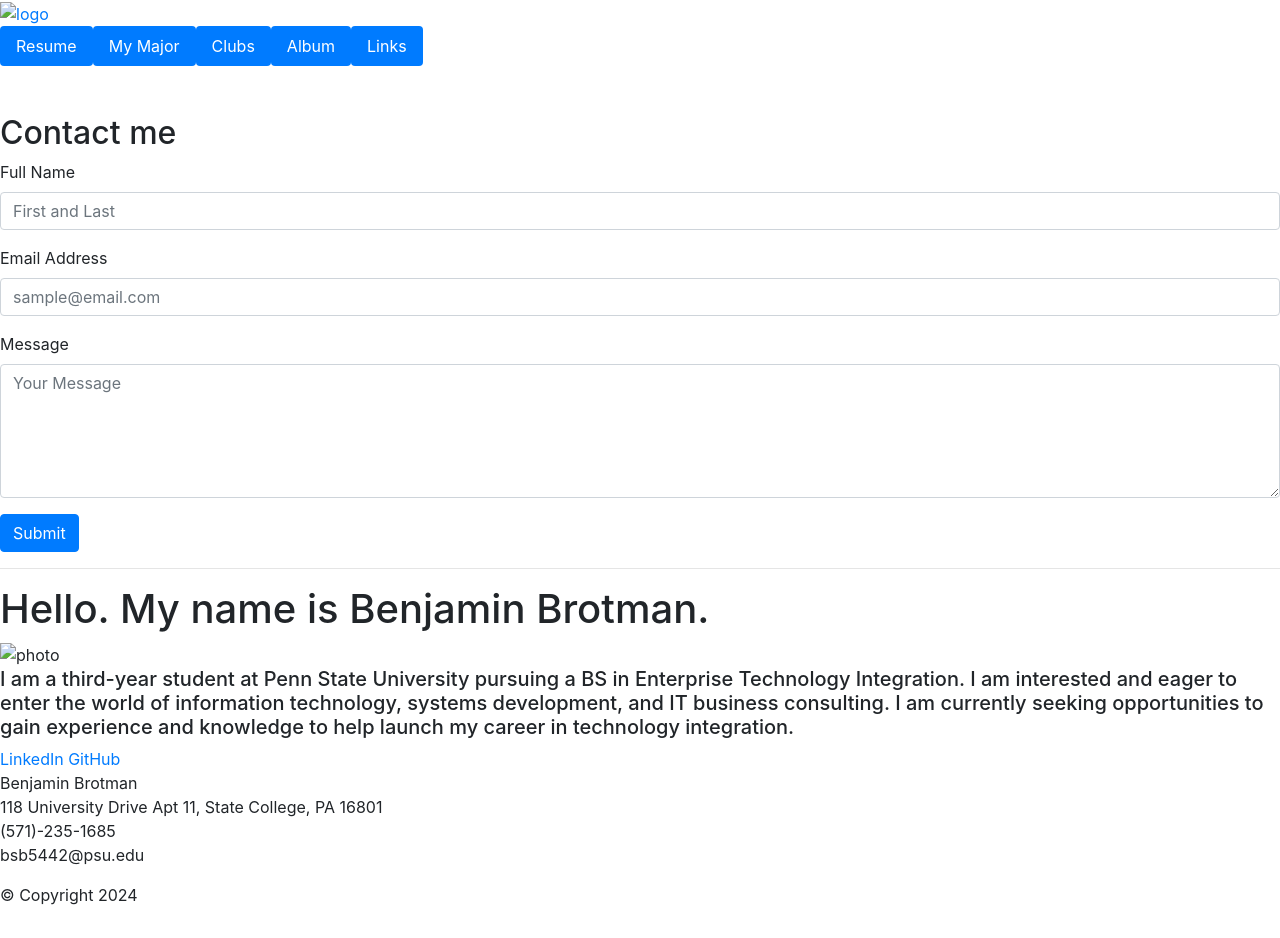
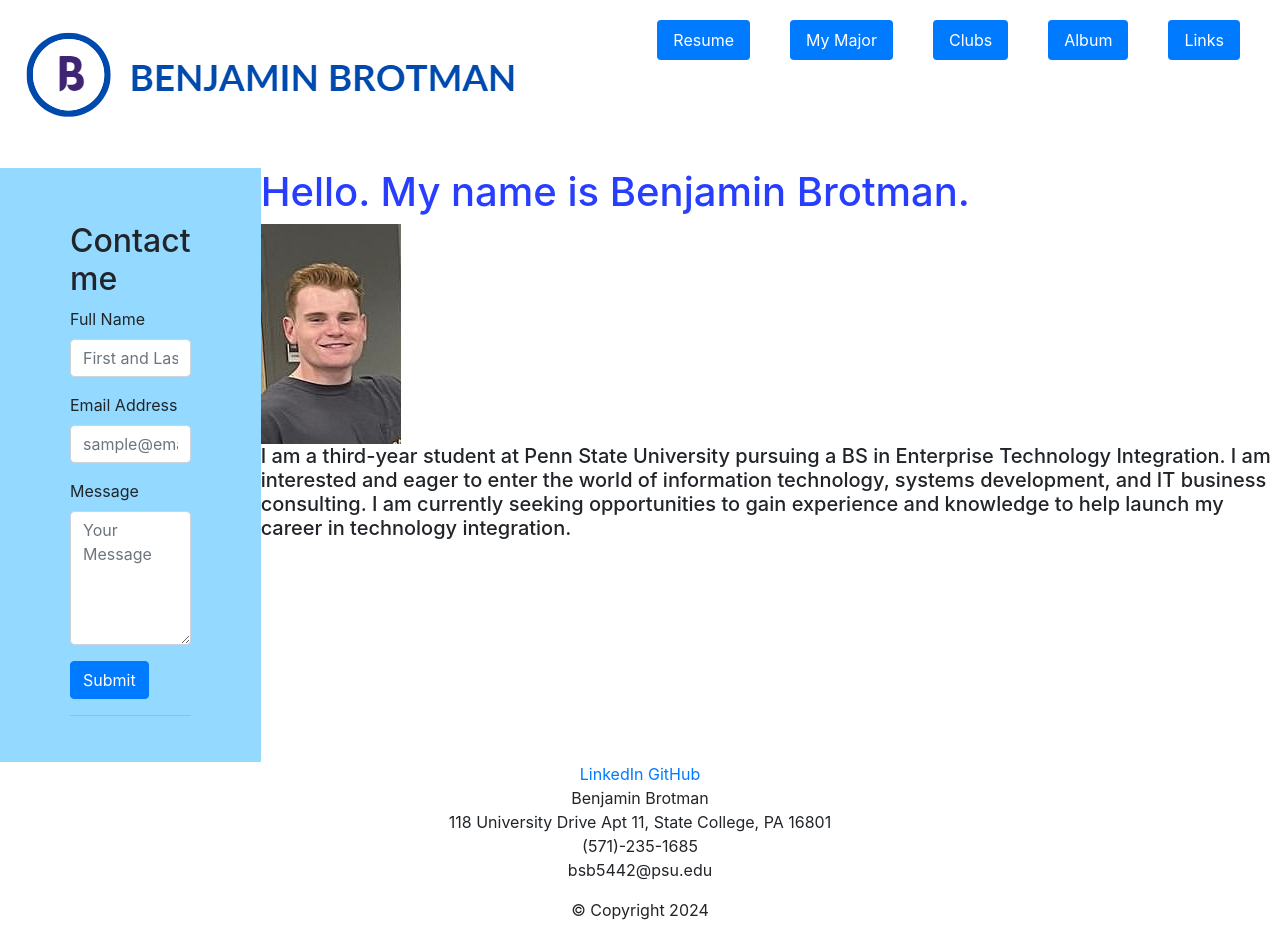
Before and after one commit to benbrot1/Personal-Project-redo, a plain HTML site: page inxex.html in a window 1280 px wide. Drawn offline with nearby package versions, Linux system fonts and the light colour scheme; the site is published under a folder, as on GitHub Pages, so addresses that start at the root find nothing; no server answers.

Commit message:
new commit
removed the /

```diff
--- a/inxex.html
+++ b/inxex.html
@@ -4,14 +4,14 @@
     <meta charset="UTF-8">
     <title>Benjamin Brotman</title>
     <link rel="stylesheet" href="https://cdn.jsdelivr.net/npm/bootstrap@4.3.1/dist/css/bootstrap.min.css" integrity="sha384-ggOyR0iXCbMQv3Xipma34MD+dH/1fQ784/j6cY/iJTQUOhcWr7x9JvoRxT2MZw1T" crossorigin="anonymous">
-    <link rel="stylesheet" href="/resources/styles/styles.css">
+    <link rel="stylesheet" href="resources/styles/styles.css">
 
 </head>
 <body>
 
 <header>
     <a href="index.html">
-        <img src="/resources/images/Name%20logo.png" alt="logo" class="logo">
+        <img src="resources/images/Name%20logo.png" alt="logo" class="logo">
     </a>
     <nav>
         <ul class="nav nav-pills">
@@ -82,7 +82,7 @@
 
     <div class="displayContent">
         <h1>Hello. My name is Benjamin Brotman.</h1>
-        <img src="/resources/images/photoOne.jpg" alt="photo" class="photoOne">
+        <img src="resources/images/photoOne.jpg" alt="photo" class="photoOne">
         <h5>I am a third-year student at Penn State University pursuing a BS in Enterprise Technology Integration.
             I am interested and eager to enter the world of information technology, systems development, and IT business consulting.
             I am currently seeking opportunities to gain experience and knowledge to help launch my career in technology integration.</h5>
```
Also changed, not shown: album.html (+2 -2 lines), clubs.html (+3 -2 lines), mymajor.html (+2 -2 lines), resume.html (+2 -2 lines), weblinks.html (+2 -2 lines).
